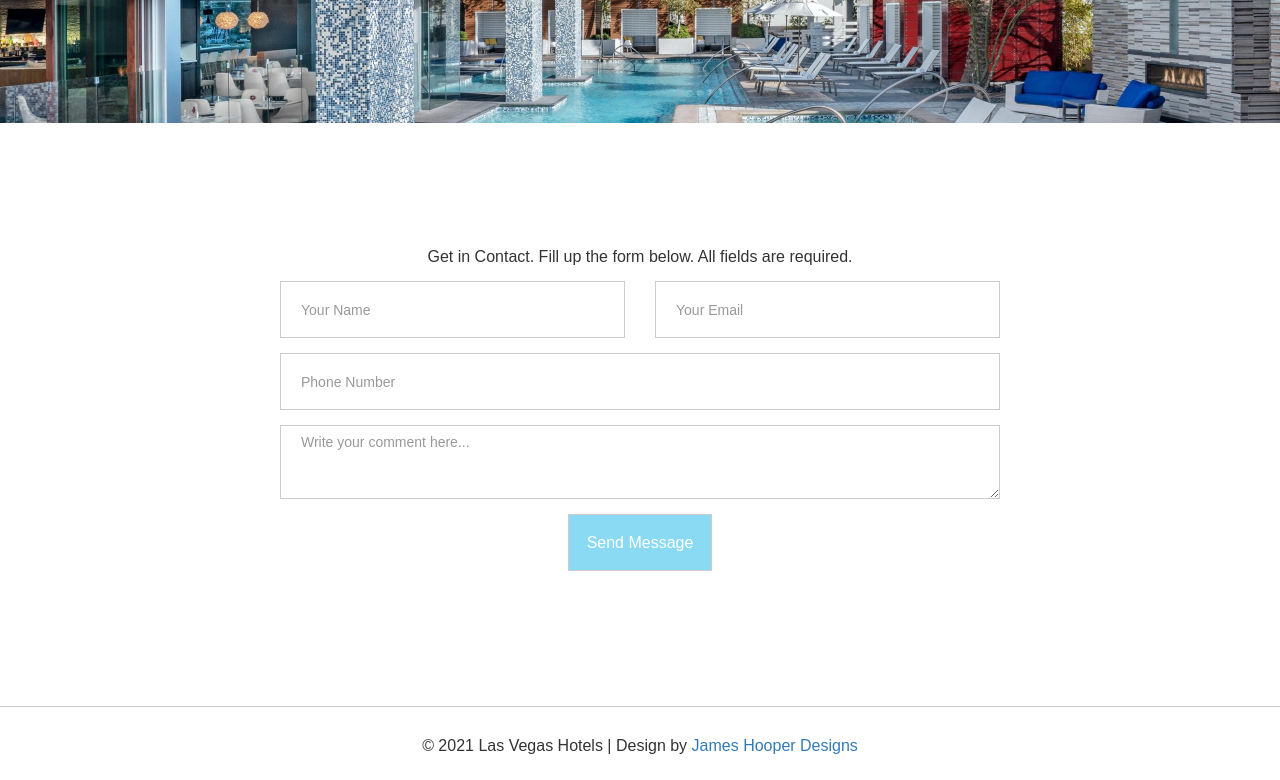
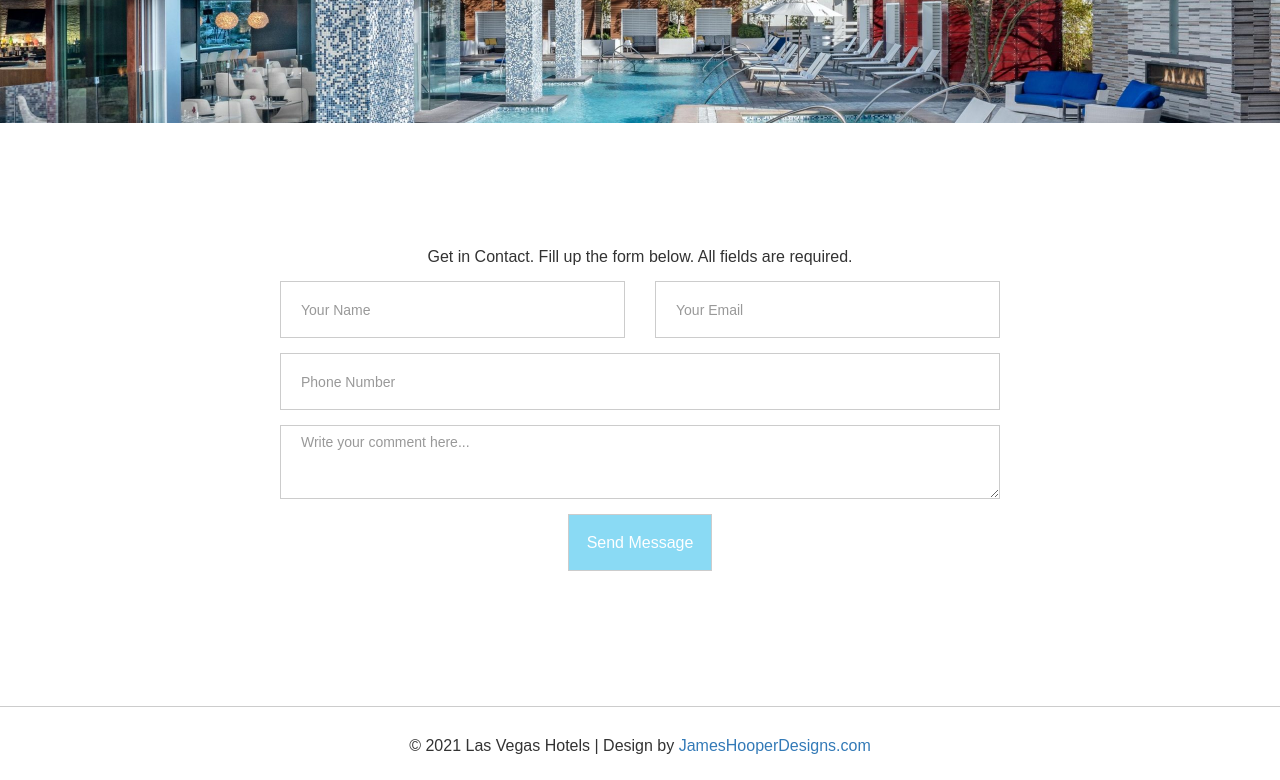
Before and after one commit to jamesdesigns/lv-landing-page, a plain HTML site: page index.html in a window 1280 px wide. Shown: the part 1487-2267 px from the top of the page. Drawn offline with nearby package versions, Linux system fonts and the light colour scheme; a web font is replaced by a local one.

Commit message:
Edit the footer link

```diff
--- a/index.html
+++ b/index.html
@@ -134,7 +134,7 @@
 			<div class="container">
 				<div class="row text-center">
 					<p>
-						&copy; 2021 Las Vegas Hotels | Design by <a href="https://www.jameshooperdesigns.com" target="_blank">James Hooper Designs</a>
+						&copy; 2021 Las Vegas Hotels | Design by <a href="https://www.jameshooperdesigns.com" target="_blank">JamesHooperDesigns.com</a>
 						<span class="social">
 							<!-- <a href="#"><i class="fa fa-facebook-square" aria-hidden="true"></i></a>
 							<a href="#"><i class="fa fa-twitter-circle" aria-hidden="true"></i></a>
```
